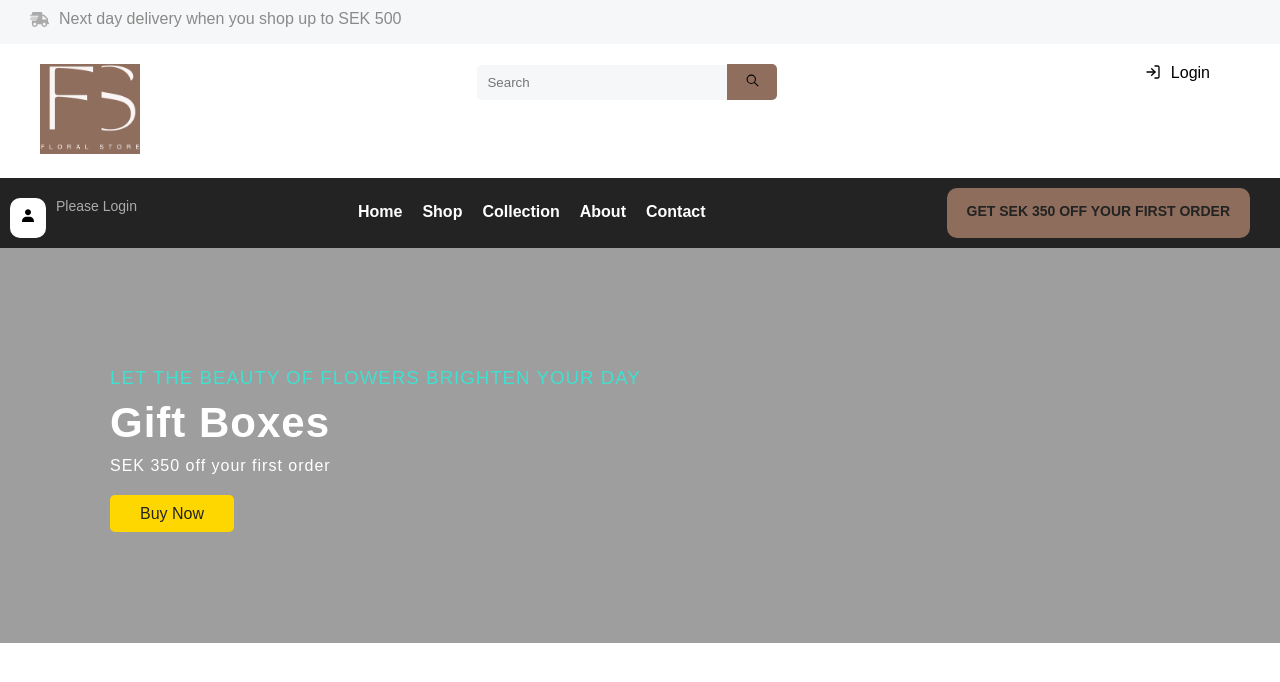
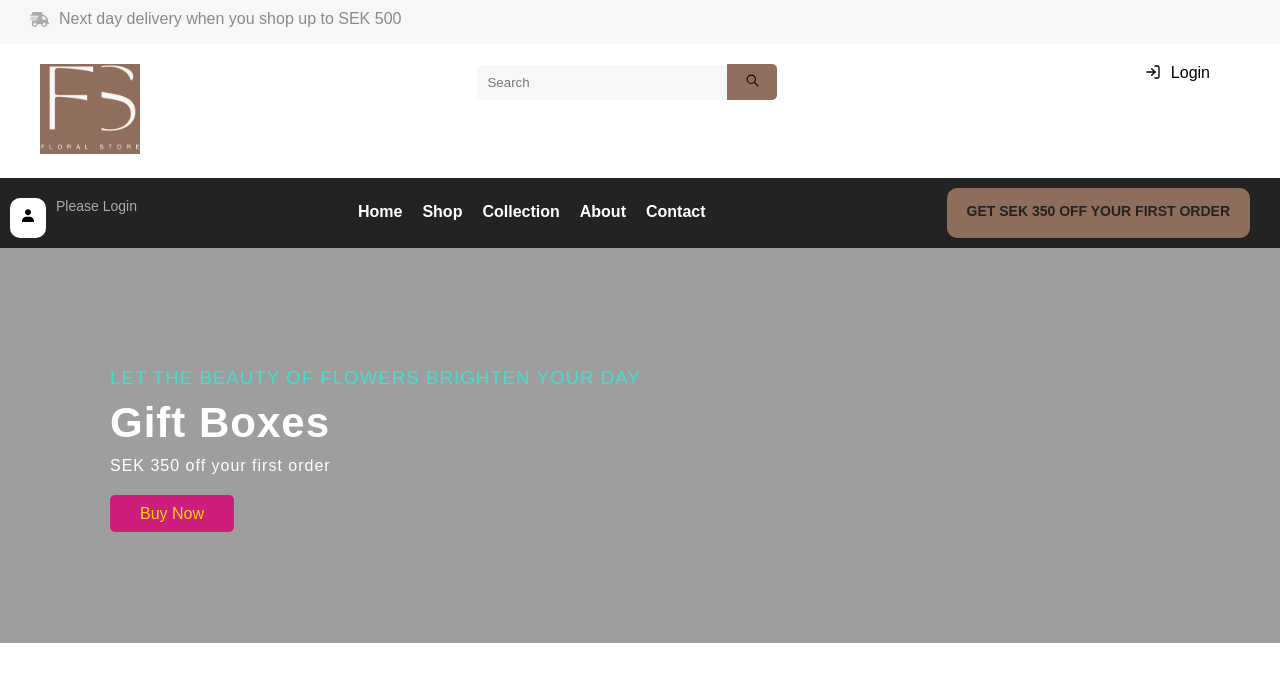
Before and after one commit to Bukkiedevs/The-floral-store, a React (Create React App) app in the folder flower-website/: page / in a window 1280 px wide. In both pictures the pointer is over the link "Buy Now". Shown: the top 682 px of the page. Built offline with nearby package versions, Linux system fonts and the light colour scheme.

Commit message:
Update home.css

```diff
--- a/flower-website/src/components/home.css
+++ b/flower-website/src/components/home.css
@@ -49,3 +49,7 @@
   border-radius: 5px;
   transition: 0.5s;
 }
+.home .upper-banner .contact .link:hover {
+  color: #fed700;
+  background: #cd1e7c;
+}
```
